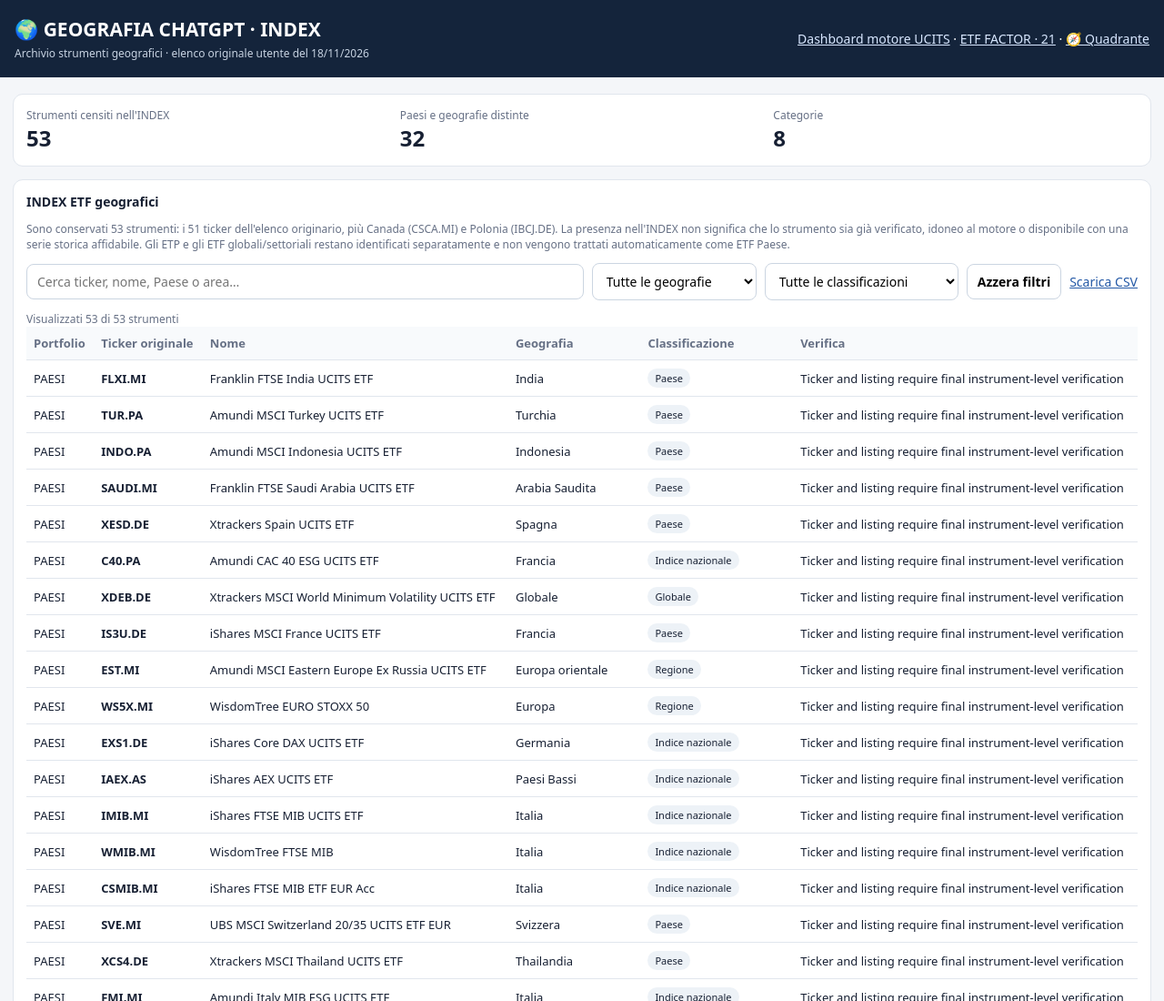
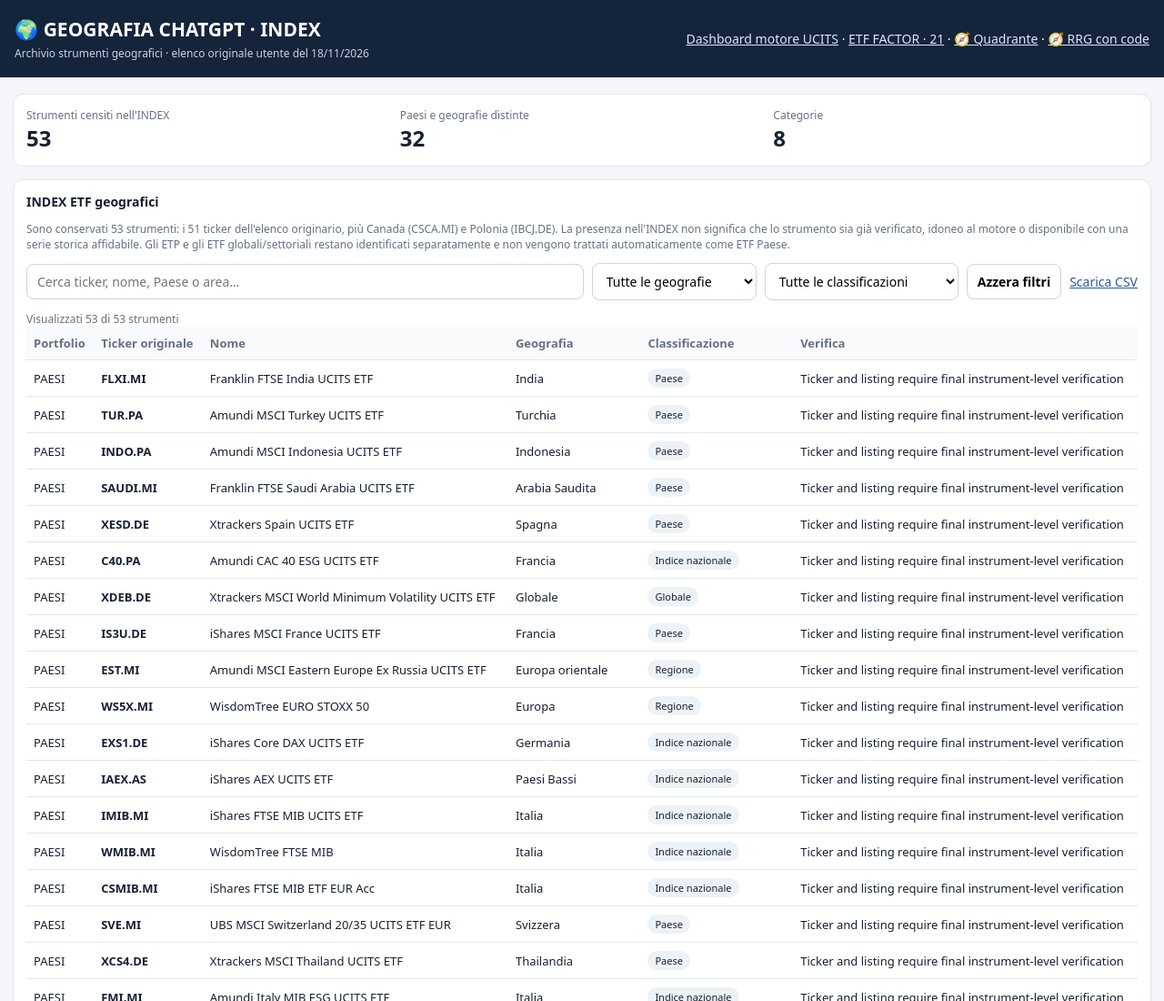
Before and after one commit to Giorgiogoldoni/geografiachatgpt, a plain HTML site: page index-etf.html in a window 1280 px wide. Shown: the top 1100 px of the page at 91% size. Drawn offline with Linux system fonts and the light colour scheme.

Commit message:
Add RRG link to ETF catalog

```diff
--- a/index-etf.html
+++ b/index-etf.html
@@ -12,7 +12,7 @@ main{max-width:1320px;margin:18px auto;padding:0 14px}.card{background:#fff;bord
 .scroll{overflow:auto}table{border-collapse:collapse;width:100%;font-size:13px}th,td{text-align:left;padding:9px 8px;border-bottom:1px solid var(--line);white-space:nowrap}th{position:sticky;top:0;background:#f8fafc;color:var(--muted)}tbody tr:hover{background:#f8fbff}.pill{display:inline-block;background:#edf2f7;border-radius:20px;padding:3px 8px;font-size:11px}
 @media(max-width:700px){.metrics{grid-template-columns:1fr 1fr}header{padding:14px}td,th{padding:8px 6px;font-size:12px}}
 </style></head><body>
-<header><div><h1>🌍 GEOGRAFIA CHATGPT · INDEX</h1><div class="sub">Archivio strumenti geografici · elenco originale utente del 18/11/2026</div></div><nav><a class="headlink" href="./">Dashboard motore UCITS</a> · <a class="headlink" href="./factor-etf.html">ETF FACTOR · 21</a> · <a class="headlink" href="./quadrante-etf.html">🧭 Quadrante</a></nav></header>
+<header><div><h1>🌍 GEOGRAFIA CHATGPT · INDEX</h1><div class="sub">Archivio strumenti geografici · elenco originale utente del 18/11/2026</div></div><nav><a class="headlink" href="./">Dashboard motore UCITS</a> · <a class="headlink" href="./factor-etf.html">ETF FACTOR · 21</a> · <a class="headlink" href="./quadrante-etf.html">🧭 Quadrante</a> · <a class="headlink" href="./rrg-etf.html">🧭 RRG con code</a></nav></header>
 <main>
 <section class="card"><div class="metrics"><div><div class="muted">Strumenti censiti nell'INDEX</div><div class="metric" id="count">53</div></div><div><div class="muted">Paesi e geografie distinte</div><div class="metric" id="geos">—</div></div><div><div class="muted">Categorie</div><div class="metric" id="classes">—</div></div></div></section>
 <section class="card"><b>INDEX ETF geografici</b><p class="muted">Sono conservati 53 strumenti: i 51 ticker dell'elenco originario, più Canada (CSCA.MI) e Polonia (IBCJ.DE). La presenza nell'INDEX non significa che lo strumento sia già verificato, idoneo al motore o disponibile con una serie storica affidabile. Gli ETP e gli ETF globali/settoriali restano identificati separatamente e non vengono trattati automaticamente come ETF Paese.</p>
```
